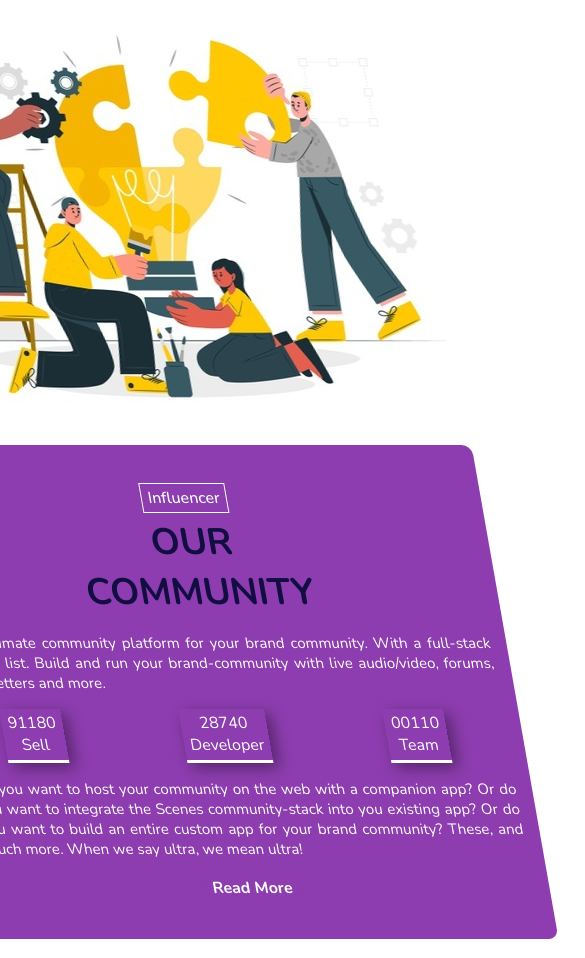
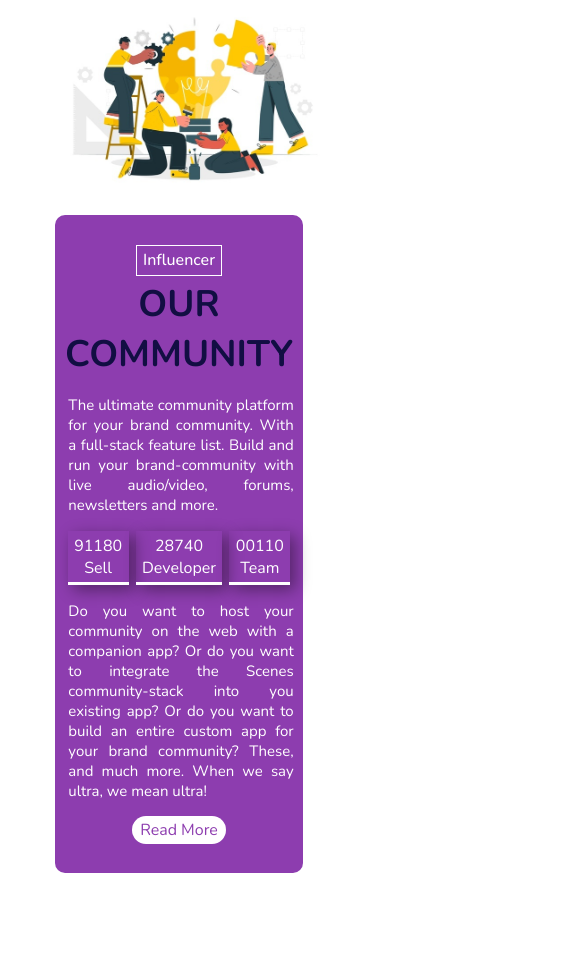
Before and after one commit to Arfan-Roky/influencer-gear, a plain HTML site: page index.html in a window 390 px wide. Shown: the part 6320-7278 px from the top of the page, 585 px wide, since content can reach past the window. After the commit the page ends 7212 px from the top, so only its background shows below. Drawn offline with nearby package versions, Linux system fonts and the light colour scheme.

Commit message:
responsive almost done

```diff
--- a/css/responsive.css
+++ b/css/responsive.css
@@ -69,6 +69,14 @@
   .below--link--btn {
     margin-right: 0;
   }
+
+   .about--img{
+      width: 100%;
+  }
+
+  .about--background{
+      transform: skew(0deg);
+  }
 }
 
 /* Mobile  */
--- a/css/style.css
+++ b/css/style.css
@@ -16,6 +16,7 @@ body {
   max-width: 1400px;
   font-family: 'Nunito', sans-serif;
   font-size: 18px;
+  overflow-x: hidden;
 }
 
 .container {
@@ -302,16 +303,15 @@ li {
     About
 --------------- */
 .about--background{
-    padding: 0 2rem;
-    transform: skew(10deg);
-
+    padding: 0 1rem;
+    transform: skewY(7deg);
 }
 .about--details {
     margin-right: 2rem;
     background-color: var(--primary-color);
     padding: 0 1rem;
     text-align: center;
-    padding: 2.5rem 1rem;
+    padding: 2rem .6rem;
     border-radius: 10px;
   }
 
@@ -331,7 +331,6 @@ li {
 
   .about--description {
     border-left: 4px solid var(--primary-color);
-    padding-left: 1rem;
     text-align: justify;
     font-size: 15px;
     margin: 1rem 0;
@@ -349,6 +348,14 @@ li {
     padding: .2rem .4rem;
     border-bottom: 3px solid var(--white-color);
     color: white;
+  }
+
+  .about--btn{
+      background-color: var(--white-color);
+      color: var(--primary-color);
+      border: none;
+      padding: .2rem .5rem;
+      border-radius: 20px;
   }
 
 
--- a/index.html
+++ b/index.html
@@ -370,7 +370,7 @@
             Do you want to host your community on the web with a companion app? Or do you want to integrate the Scenes community-stack into you existing app? Or do you want to build an entire custom app for your brand community? These, and much more. When we say ultra, we mean ultra!
           </p>
 
-          <a href="#" class="btn about-btn">Read More</a>
+          <a href="#" class="about--btn">Read More</a>
         </div>
         </div>
       </section>
```
